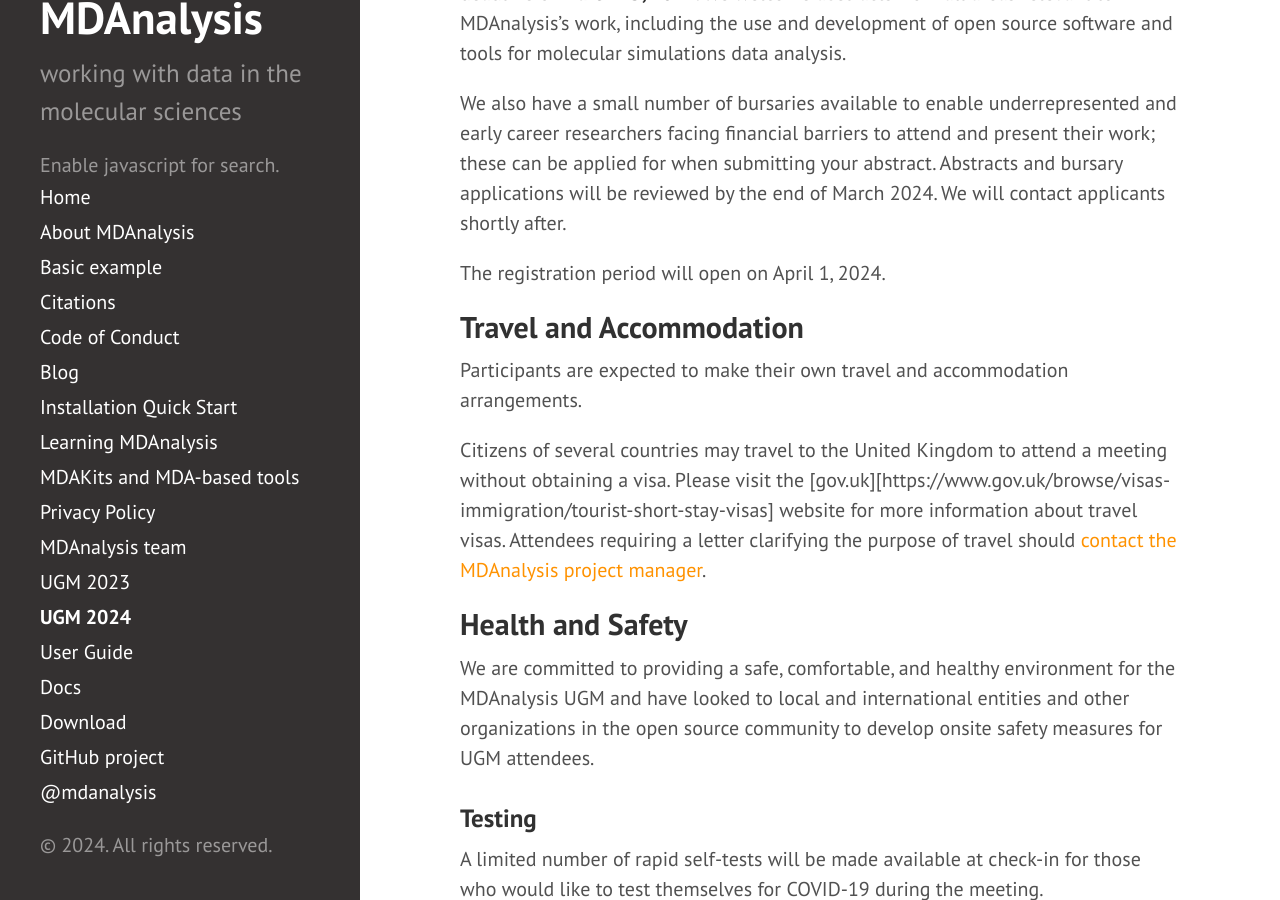
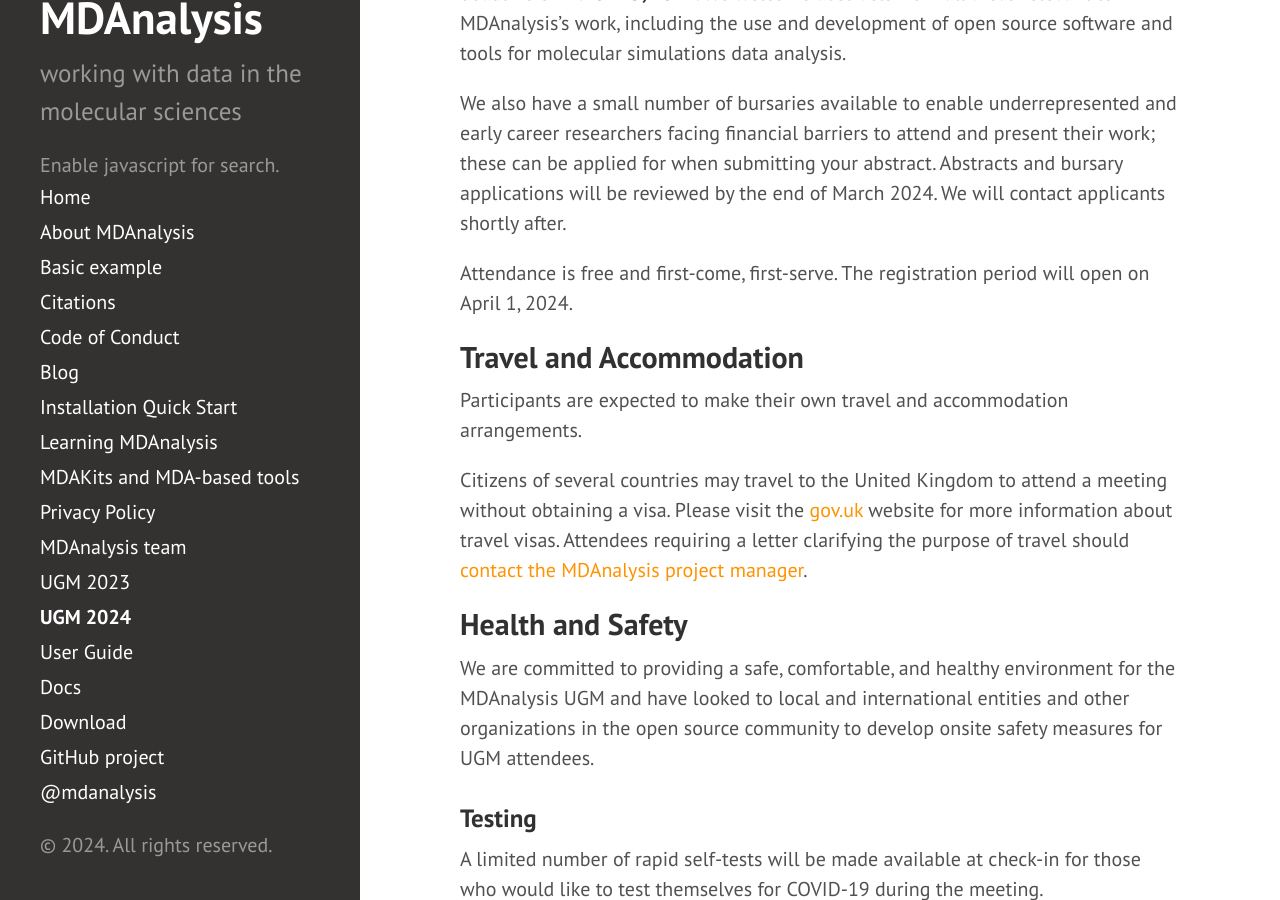
Before and after one commit to MDAnalysis/MDAnalysis.github.io, a Jekyll site: the page built from pages/ugm2024.md, in a window 1280 px wide and 900 px high, scrolled down 1190 px. Built offline with Jekyll 4.4.1, drawn with Linux system fonts in a browser that asks for light colours; comment, search, counter and statistics services are not loaded.

Commit message:
Update ugm2024.md
explicitly mentioning free attendance

```diff
--- a/pages/ugm2024.md
+++ b/pages/ugm2024.md
@@ -28,12 +28,12 @@ You may now submit an abstract using the [abstract submission form](https://form
 
 We also have a small number of bursaries available to enable underrepresented and early career researchers facing financial barriers to attend and present their work; these can be applied for when submitting your abstract. Abstracts and bursary applications will be reviewed by the end of March 2024. We will contact applicants shortly after.
 
-The registration period will open on April 1, 2024.
+Attendance is free and first-come, first-serve. The registration period will open on April 1, 2024.
 
 ## Travel and Accommodation
 Participants are expected to make their own travel and accommodation arrangements.
 
-Citizens of several countries may travel to the United Kingdom to attend a meeting without obtaining a visa. Please visit the [gov.uk][https://www.gov.uk/browse/visas-immigration/tourist-short-stay-visas] website for more information about travel visas. Attendees requiring a letter clarifying the purpose of travel should [contact the MDAnalysis project manager][email].
+Citizens of several countries may travel to the United Kingdom to attend a meeting without obtaining a visa. Please visit the [gov.uk](https://www.gov.uk/browse/visas-immigration/tourist-short-stay-visas) website for more information about travel visas. Attendees requiring a letter clarifying the purpose of travel should [contact the MDAnalysis project manager][email].
 
 ## Health and Safety
 We are committed to providing a safe, comfortable, and healthy environment for the MDAnalysis UGM and have looked to local and international entities and other organizations in the open source community to develop onsite safety measures for UGM attendees.
```
